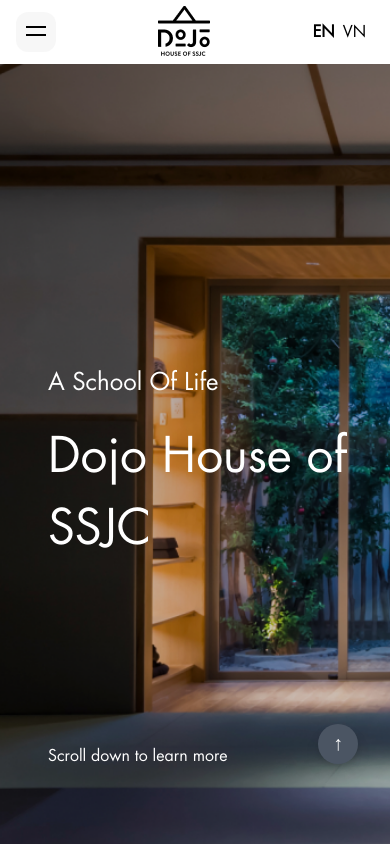
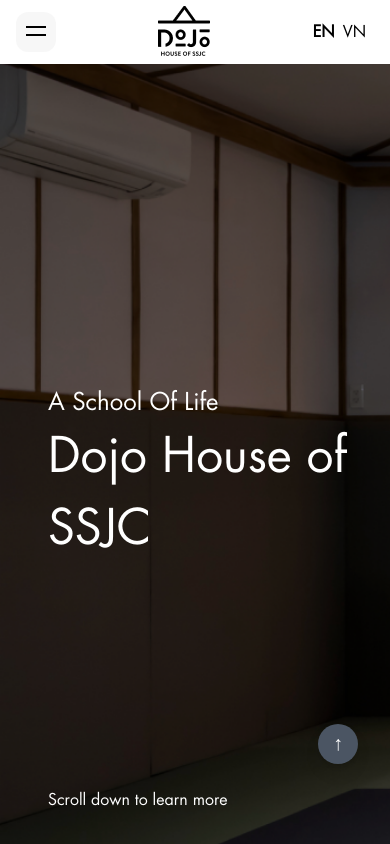
Before and after one commit to akpascalp/ssjc-site, a Vue app: page / in a window 390 px wide. Shown: the top 844 px of the page. Built offline with nearby package versions, Linux system fonts and the light colour scheme.

Commit message:
Fix home responsive

```diff
--- a/src/pages/Home.vue
+++ b/src/pages/Home.vue
@@ -1,12 +1,15 @@
 <template>
-  <div class="relative h-screen">
+  <div class="h-screen text-white bg-[url('/img_1.png')] bg-cover">
     <!-- <video autoplay muted loop class="h-screen object-cover">
       <source src="/test-video.mp4" type="video/mp4">
     </video> -->
-    <img src="/img_1.png" class="h-screen w-screen object-cover" />
-    <p class="absolute top-[300px] left-12 sm:top-[324px] sm:left-[128px] text-[24px] text-white">A School Of Life</p>
-    <p class="absolute top-[356px] left-12 sm:left-[128px] text-[48px] text-white">Dojo House of SSJC</p>
-    <p class="absolute bottom-[140px] left-12 sm:left-[128px] sm:bottom-[46px] text-[16px] text-white">Scroll down to learn more</p>
+    <div class="flex flex-col h-screen ml-12 sm:ml-36">
+      <div class="flex flex-col grow justify-center pt-24">
+        <p class="text-[24px]">A School Of Life</p>
+        <p class="text-[48px]">Dojo House of SSJC</p>
+      </div>
+      <p class="text-[16px] pb-24">Scroll down to learn more</p>
+    </div>
   </div>
 
   <br class="py-6" />
```
